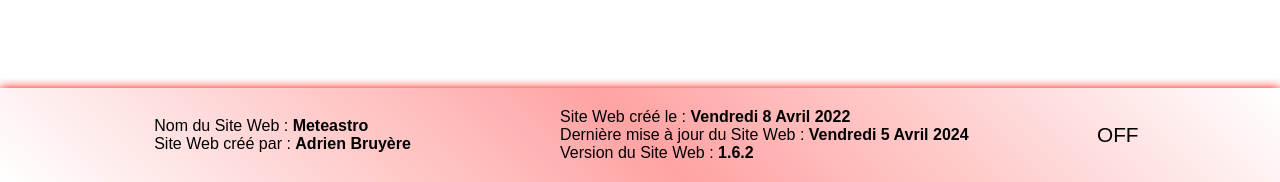
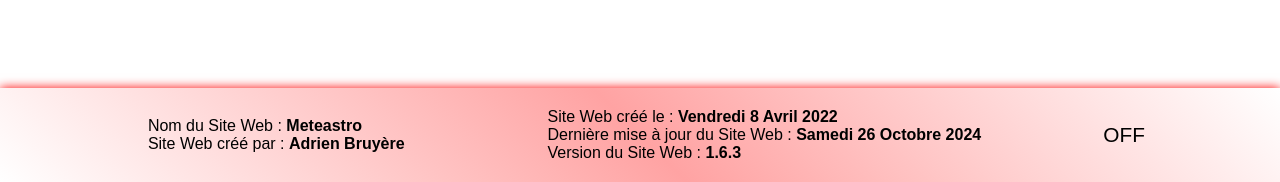
Before and after one commit to adrienb39/meteastro, a PHP site: page /index.php in a window 1280 px wide. Shown: the part 2398-2580 px from the top of the page. Run offline with PHP 8.4, Linux system fonts and the light colour scheme; data that the repository does not hold is empty; some libraries are stand-ins or nearby versions.

Commit message:
chore: v1.6.3

```diff
--- a/import_dans_le_php/footer.php
+++ b/import_dans_le_php/footer.php
@@ -26,8 +26,8 @@
         </p>
         <p class="footer_block">
             Site Web créé le : <b>Vendredi 8 Avril 2022</b><br>
-            Dernière mise à jour du Site Web : <b>Vendredi 5 Avril 2024</b><br>
-            Version du Site Web : <b>1.6.2</b><br>
+            Dernière mise à jour du Site Web : <b>Samedi 26 Octobre 2024</b><br>
+            Version du Site Web : <b>1.6.3</b><br>
             <?php // include "counter.php"; ?>
         </p>
 
```
